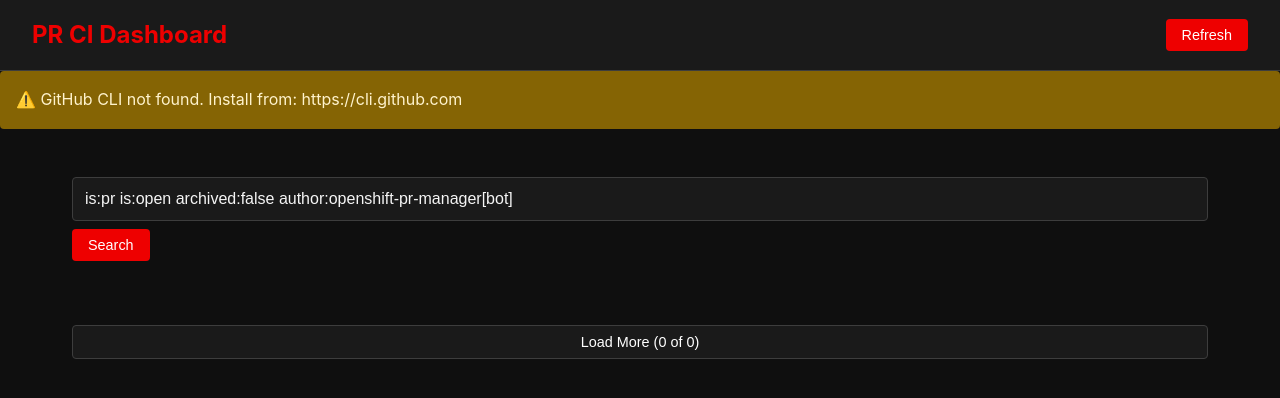
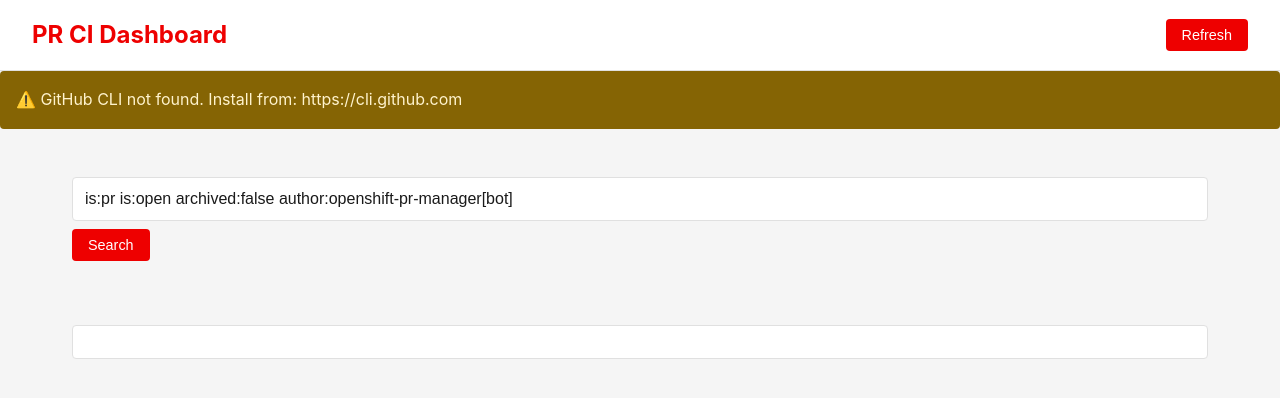
Before and after one commit to jluhrsen/workBits, a Flask app: page / in a window 1280 px wide. Shown: the top 398 px of the page. Run offline with Flask 3, Linux system fonts and the light colour scheme; data that the repository does not hold is empty; parts of the project's set-up code (start-up, migrations or seed data) failed here and were passed over.

Commit message:
feat: light mode, compact design, and PR links
Changes:
- Switch from dark mode to light mode with clean white cards
- More compact spacing (reduced padding/margins) to fit more PRs on screen
- PR numbers are now clickable links to GitHub
- Add subtle box shadows to cards
- Smaller font sizes for denser information display

```diff
--- a/pr-ci-dashboard/static/app.js
+++ b/pr-ci-dashboard/static/app.js
@@ -124,7 +124,18 @@ function createPRCard(pr) {
 
     const prTitle = document.createElement('div');
     prTitle.className = 'pr-title';
-    prTitle.textContent = `PR #${pr.number} - ${pr.title}`;
+
+    // Create PR number link
+    const prLink = document.createElement('a');
+    prLink.href = `https://github.com/${pr.owner}/${pr.repo}/pull/${pr.number}`;
+    prLink.target = '_blank';
+    prLink.textContent = `#${pr.number}`;
+    prLink.style.color = 'var(--primary)';
+    prLink.style.textDecoration = 'none';
+    prLink.style.fontWeight = 'bold';
+
+    prTitle.appendChild(prLink);
+    prTitle.appendChild(document.createTextNode(` - ${pr.title}`));
 
     const prMeta = document.createElement('div');
     prMeta.className = 'pr-meta';
--- a/pr-ci-dashboard/templates/index.html
+++ b/pr-ci-dashboard/templates/index.html
@@ -8,12 +8,12 @@
         :root {
             --primary: #ee0000;
             --primary-dark: #c00000;
-            --bg-dark: #0f0f0f;
-            --bg-card: #1a1a1a;
-            --text-primary: #f5f5f5;
-            --text-secondary: #d4d4d4;
-            --border: #3d3d3d;
-            --success: #92cc6f;
+            --bg-light: #f5f5f5;
+            --bg-card: #ffffff;
+            --text-primary: #1a1a1a;
+            --text-secondary: #666666;
+            --border: #e0e0e0;
+            --success: #28a745;
         }
 
         * {
@@ -24,7 +24,7 @@
 
         body {
             font-family: -apple-system, BlinkMacSystemFont, 'Segoe UI', Roboto, sans-serif;
-            background: var(--bg-dark);
+            background: var(--bg-light);
             color: var(--text-primary);
             line-height: 1.6;
         }
```
Also changed, not shown: other parts of pr-ci-dashboard/templates/index.html (+18 -14 lines).
